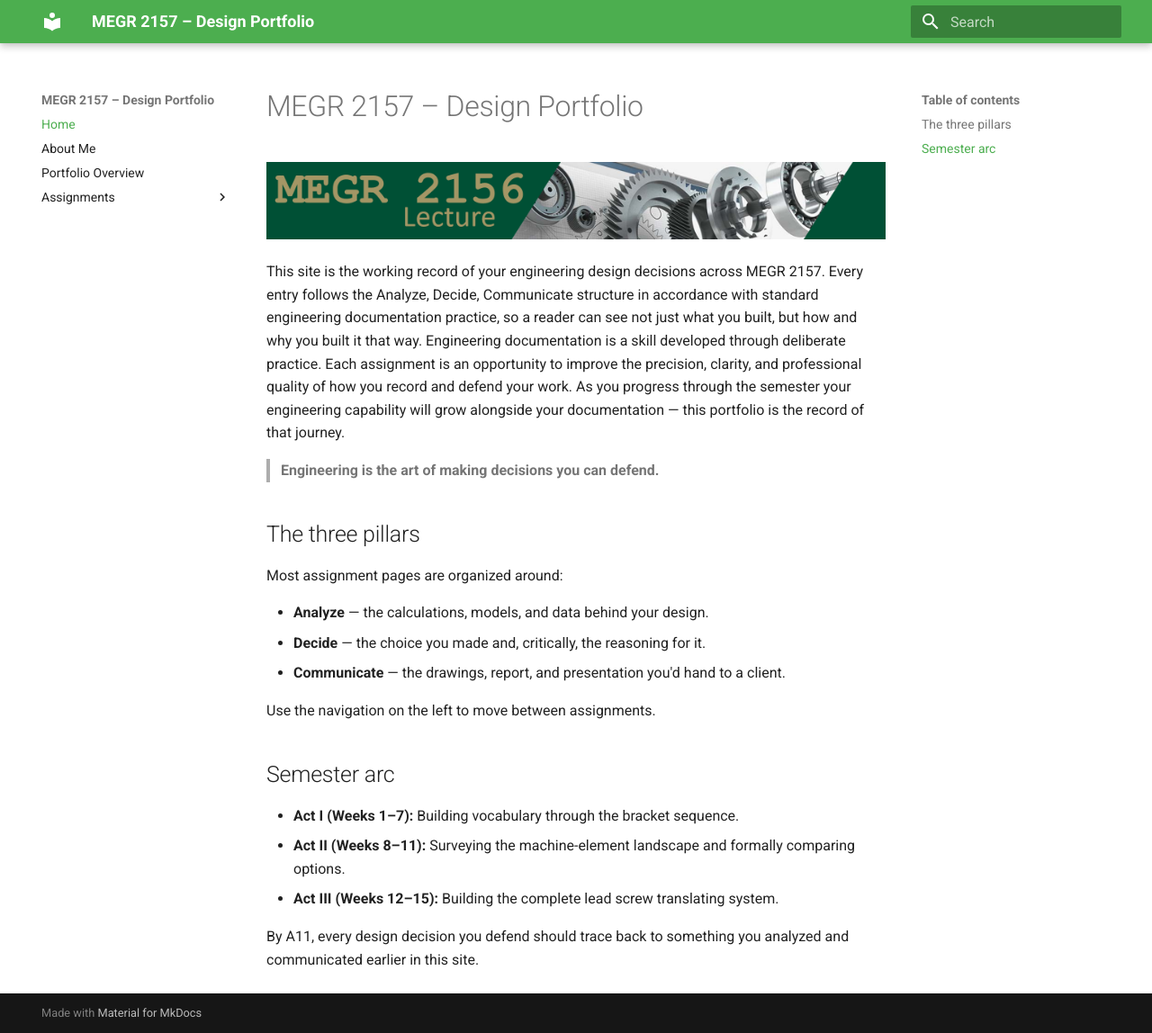
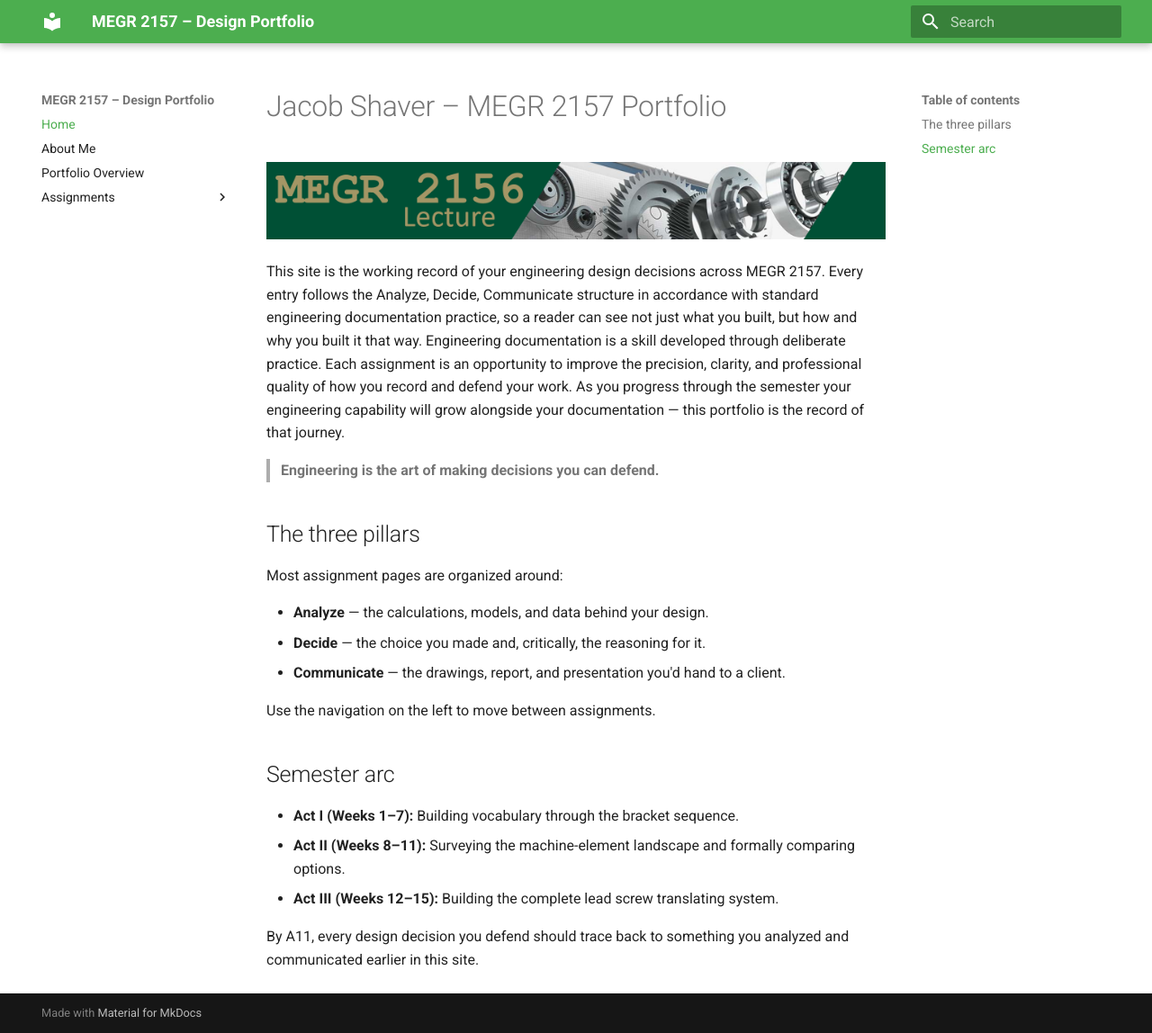
Before and after one commit to JacobShaver/design-projects-portfolio, an MkDocs documentation site: the page built from docs/index.md, in a window 1280 px wide and 1148 px high. Shown: the whole window at 90% size. Built offline with MkDocs 1.6.1 and Material for MkDocs 9.7.7, drawn with Linux system fonts in a browser that asks for light colours.

Commit message:
Update index.md

```diff
--- a/docs/index.md
+++ b/docs/index.md
@@ -1,4 +1,4 @@
-# MEGR 2157 – Design Portfolio
+# Jacob Shaver – MEGR 2157 Portfolio
 
 ![MEGR 2156-7 Title](MEGR2156title.png)
 
```
